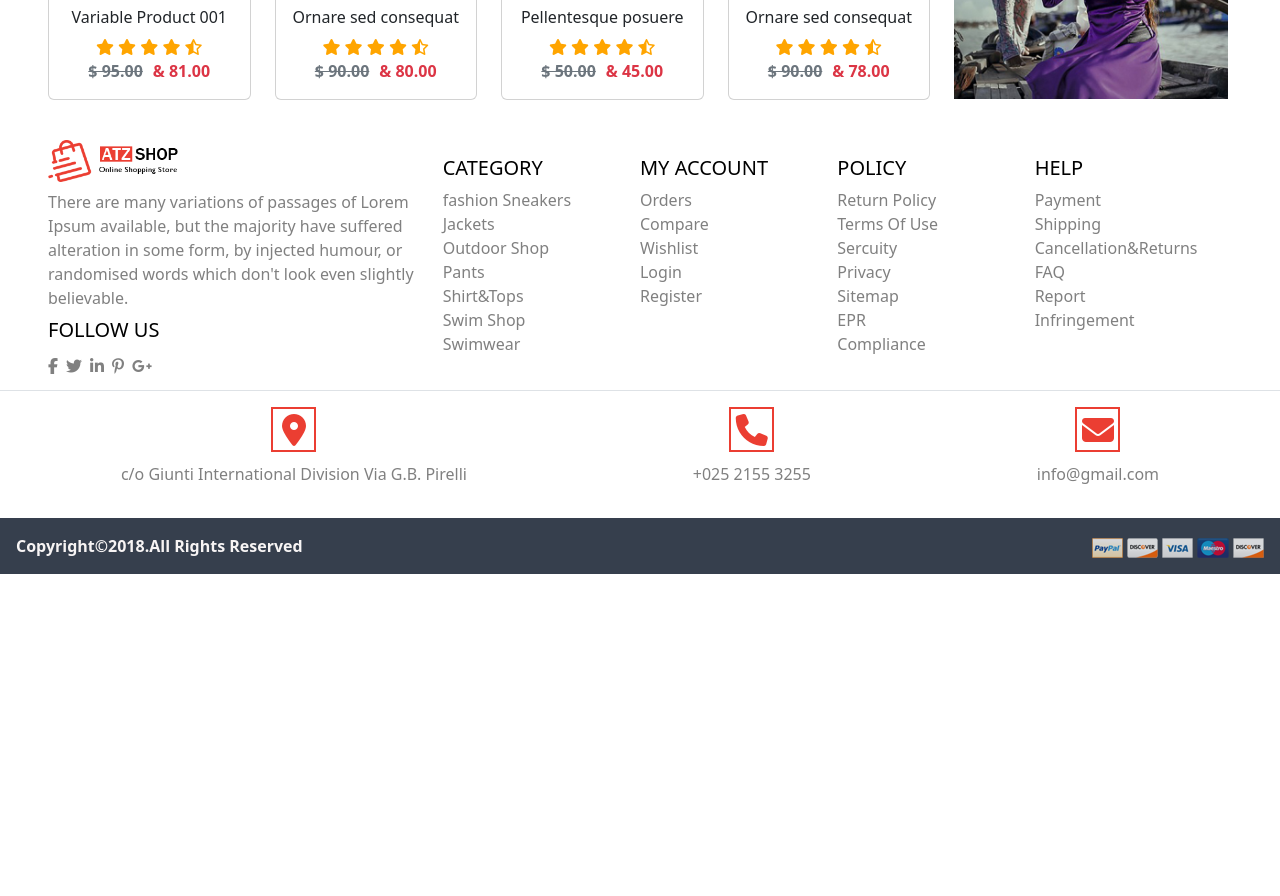
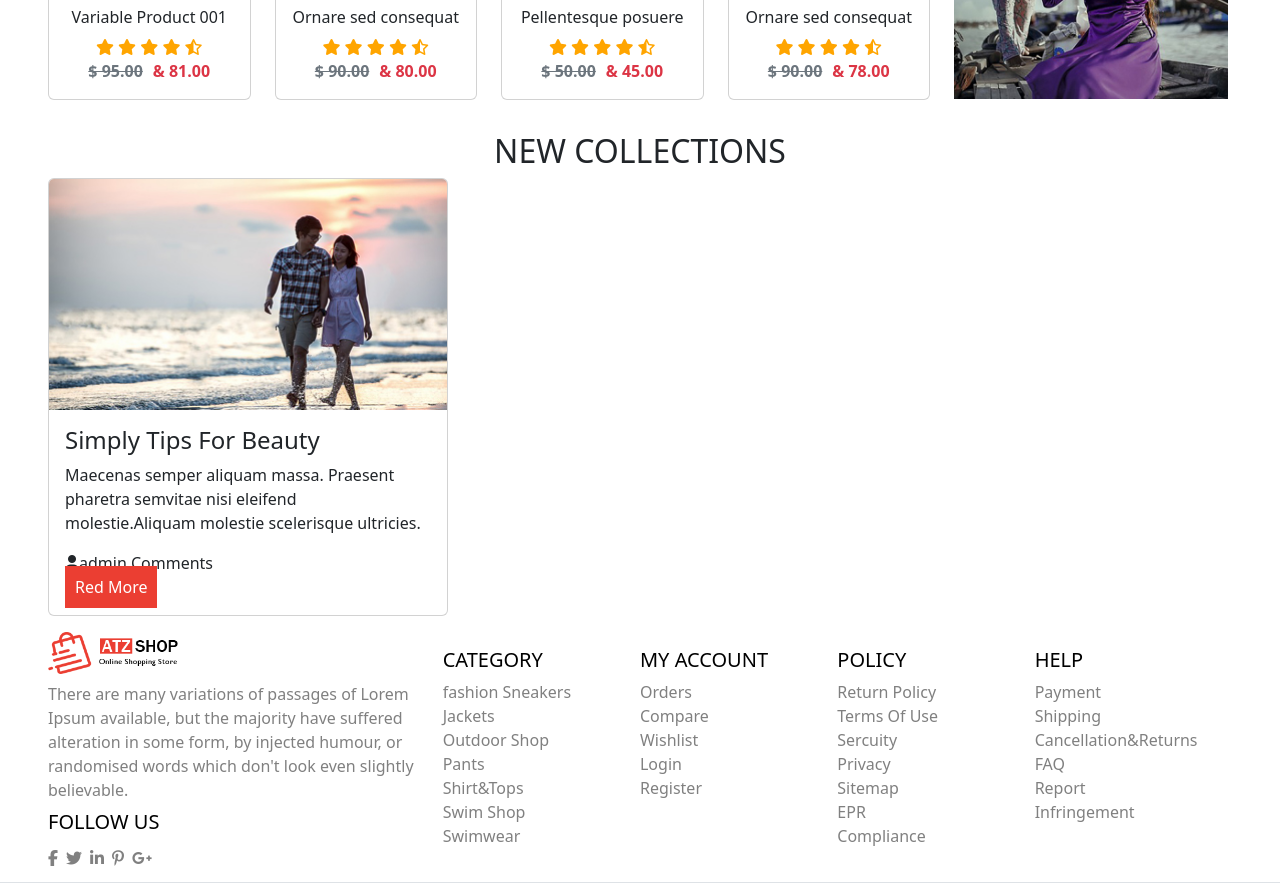
Before and after one commit to Hein-Thant-Zin-637/OnlineShop, a plain HTML site: page HTML/index.html in a window 1280 px wide. Shown: the part 2260-3156 px from the top of the page. Before the commit the page ends 2834 px from the top, so only its background shows below. Drawn offline with nearby package versions, Linux system fonts and the light colour scheme.

Commit message:
footer change

```diff
--- a/HTML/index.html
+++ b/HTML/index.html
@@ -960,7 +960,23 @@
             </div>
         </div>
         <div>
-
+            <div class="text-center my-2"> <h2>NEW COLLECTIONS</h2> </div>
+            <div class="row">
+                <div class="col">
+                    <div class="card" style="width:400px">
+                        <img class="card-img-top" src="../IMAGE/news-img-13.jpg" alt="Card image" style="width:100%">
+                        <div class="card-body">
+                          <h4 class="card-title">Simply Tips For Beauty</h4>
+                          <p class="card-text">Maecenas semper aliquam massa. Praesent pharetra semvitae nisi eleifend molestie.Aliquam molestie scelerisque ultricies.</p>
+                          <div>
+                            <span><i class="fa-solid fa-user"></i>admin</span>
+                            <span>Comments</span>
+                          </div>
+                          <a href="#" class="orange-buttom text-decoration-none">Red More</a>
+                        </div>
+                    </div>
+                </div>
+            </div>
         </div>
     </main>
     <footer>
```
Also changed, not shown: HTML/Bolg_detail.html (+1 -1 lines), HTML/about_us.html (+1 -1 lines), HTML/blog.html (+1 -1 lines), HTML/cart.html (+1 -1 lines), HTML/check_out.html (+1 -1 lines), HTML/contact.html (+1 -1 lines), HTML/shop.html (+1 -1 lines), HTML/shop_detail.html (+1 -1 lines).
